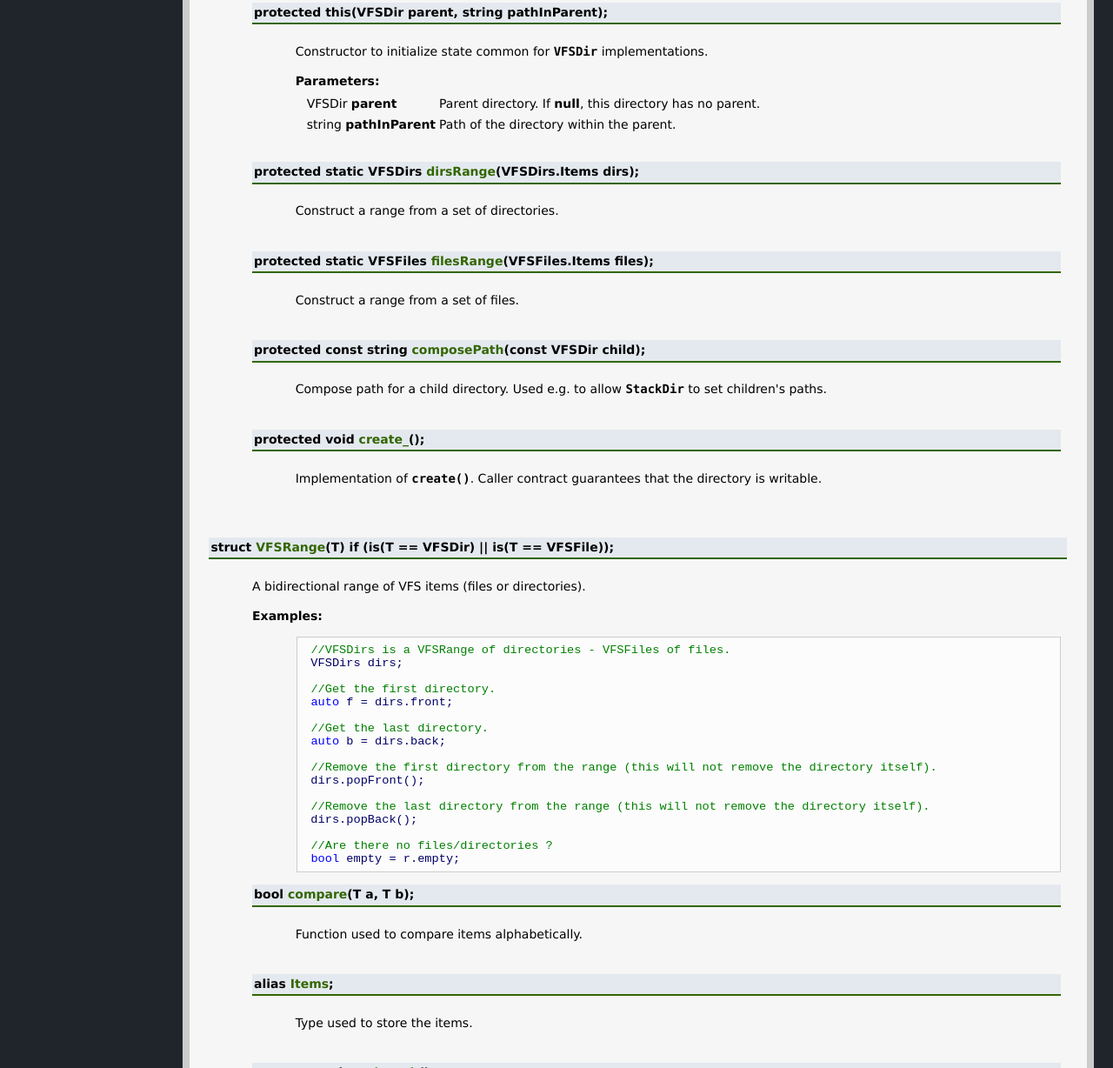
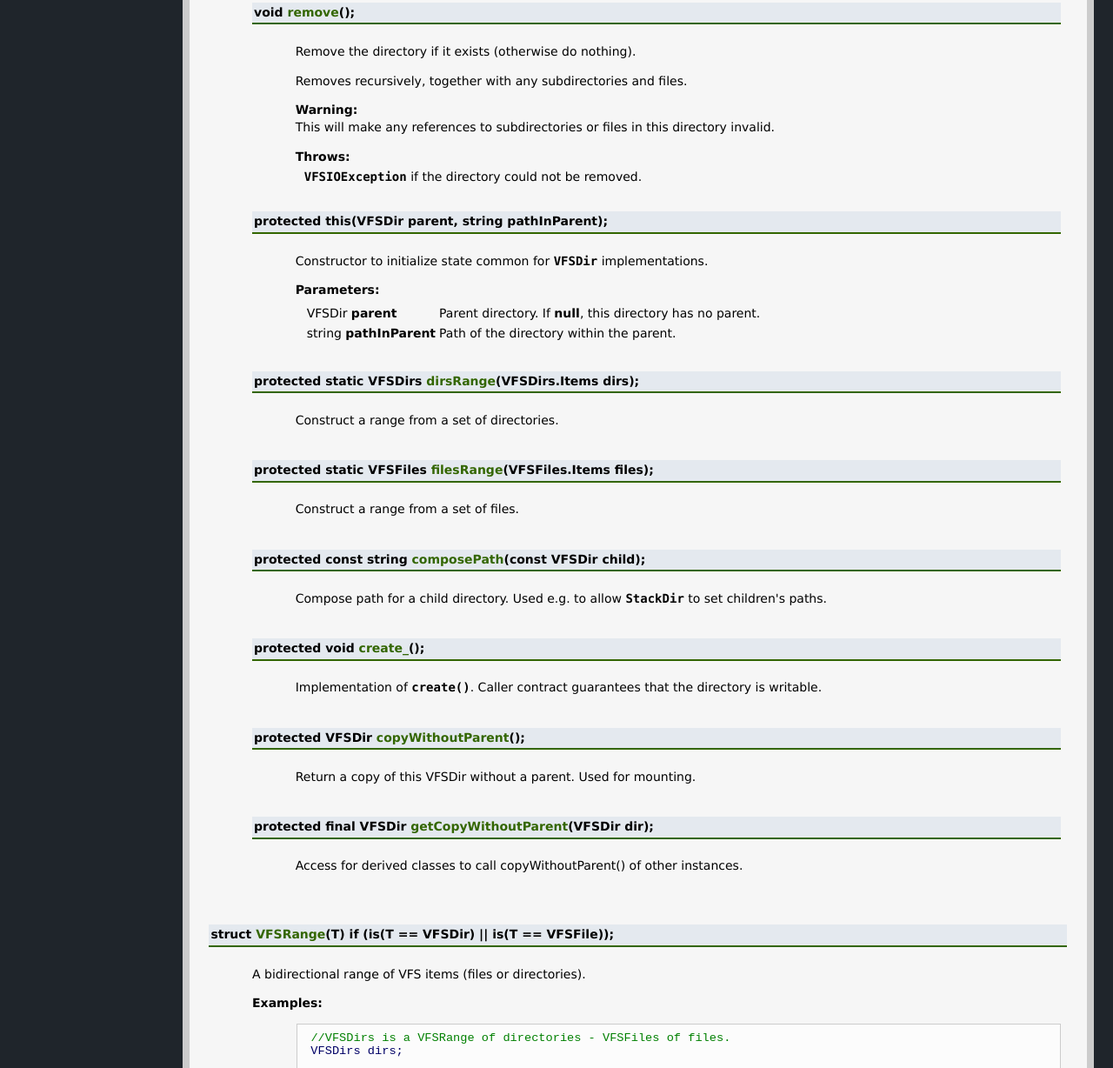
Before and after one commit to kiith-sa/D-GameVFS, a plain HTML site: page doc/html/dgamevfs.vfs.html in a window 1280 px wide. Shown: the part 3120-4348 px from the top of the page at 87% size. Drawn offline with Linux system fonts and the light colour scheme.

Commit message:
Directory removing, temporarily removed some pure @safe nothrow; compatibility

```diff
--- a/doc/html/dgamevfs.vfs.html
+++ b/doc/html/dgamevfs.vfs.html
@@ -153,7 +153,7 @@
 <b>Parameters:</b><div class="pbr"><table class=parms><tr><td valign=top>string <b>path</b></td>
 <td valign=top>Path of the subdirectory to get.</td></tr>
 </table></div>
-<b>Throws:</b><div class="pbr"><span class="d_inlinecode">VFSNotFoundException</span> if the directory does not exist
+<b>Throws:</b><div class="pbr"><span class="d_inlinecode">VFSNotFoundException</span> if this VFSDir does not exist
           or the subdirectory is in a nonexistent subdirectory.
 <br>
 
@@ -218,6 +218,21 @@
 <b>Throws:</b><div class="pbr"><span class="d_inlinecode">VFSIOException</span> if the directory could not be created.</div>
 
 </dd>
+<dt class="d_decl">void <a name="remove"></a><span class="ddoc_psymbol">remove</span>();
+</dt>
+<dd><p>Remove the directory if it exists (otherwise do nothing).
+</p>
+<p>Removes recursively, together with any subdirectories and files.
+
+</p>
+<p><b>Warning:</b><br>
+This will make any references to subdirectories or
+          files in this directory invalid.
+
+</p>
+<b>Throws:</b><div class="pbr"><span class="d_inlinecode">VFSIOException</span> if the directory could not be removed.</div>
+
+</dd>
 <dt class="d_decl">protected  this(VFSDir <b>parent</b>, string <b>pathInParent</b>);
 </dt>
 <dd><p>Constructor to initialize state common for <span class="d_inlinecode">VFSDir</span> implementations.
@@ -247,6 +262,16 @@
 <dt class="d_decl">protected void <a name="create_"></a><span class="ddoc_psymbol">create_</span>();
 </dt>
 <dd><p>Implementation of <span class="d_inlinecode">create()</span>. Caller contract guarantees that the directory is writable.</p>
+
+</dd>
+<dt class="d_decl">protected VFSDir <a name="copyWithoutParent"></a><span class="ddoc_psymbol">copyWithoutParent</span>();
+</dt>
+<dd><p>Return a copy of this VFSDir without a parent. Used for mounting.</p>
+
+</dd>
+<dt class="d_decl">protected final VFSDir <a name="getCopyWithoutParent"></a><span class="ddoc_psymbol">getCopyWithoutParent</span>(VFSDir <b>dir</b>);
+</dt>
+<dd><p>Access for derived classes to call copyWithoutParent() of other instances.</p>
 
 </dd>
 </dl>
```
Also changed, not shown: doc/html/dgamevfs.stack.html (+7 -4 lines), 5 other files.
